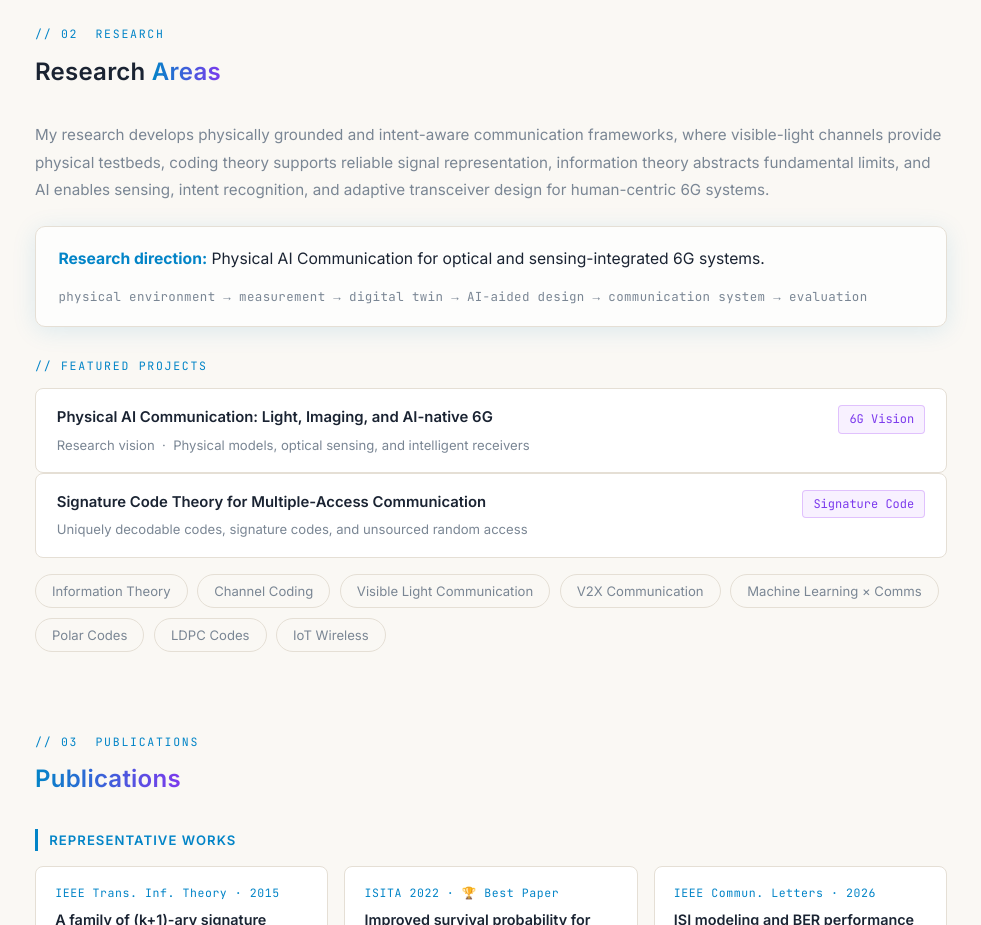
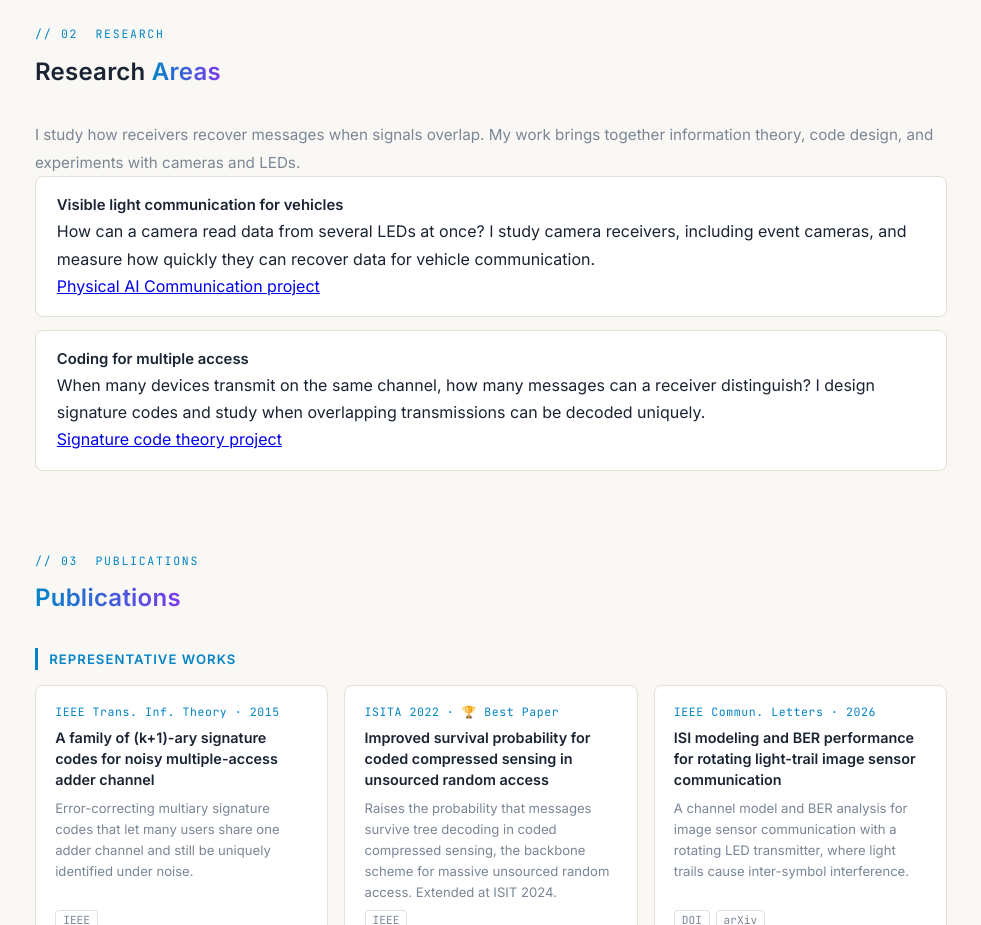
Before and after one commit to shanlu-nagoya/shanlu-nagoya.github.io, a plain HTML site: page index.html in a window 1280 px wide. Shown: the part 2060-2985 px from the top of the page, without its empty margins (149-1130 px from the left). Drawn offline with Linux system fonts and the light colour scheme.

Commit message:
Simplify the bilingual research overview around two research questions

```diff
--- a/index.html
+++ b/index.html
@@ -712,60 +712,24 @@
     <div class="section-label">// 02 &nbsp;<span lang-en>RESEARCH</span><span lang-ja>研究内容</span></div>
     <h2><span lang-en>Research <span class="hl">Areas</span></span><span lang-ja>研究<span class="hl">領域</span></span></h2>
     <p class="desc">
-      <span lang-en>My research develops physically grounded and intent-aware communication frameworks, where visible-light channels provide physical testbeds, coding theory supports reliable signal representation, information theory abstracts fundamental limits, and AI enables sensing, intent recognition, and adaptive transceiver design for human-centric 6G systems.</span>
-      <span lang-ja>私の研究は、人間中心の6Gシステムに向けて、物理的根拠に基づく意図認識型通信フレームワークを構築することを目的としています。可視光チャネルを物理的な検証基盤とし、符号理論により信頼性の高い信号表現を支え、情報理論により基本限界を抽象化し、AIによりセンシング、意図認識、適応的な送受信機設計を実現します。</span>
+      <span lang-en>I study how receivers recover messages when signals overlap. My work brings together information theory, code design, and experiments with cameras and LEDs.</span>
+      <span lang-ja>複数の信号が重なるとき、受信機はそれぞれのメッセージをどう読み取れるのか。この問いを、情報理論と符号設計、そしてカメラとLEDを用いた実験から研究しています。</span>
     </p>
-    <div class="research-statement">
-      <p>
-        <span lang-en><strong>Research direction:</strong> Physical AI Communication for optical and sensing-integrated 6G systems.</span>
-        <span lang-ja><strong>研究方向：</strong> 光・センシング統合6Gシステムに向けた Physical AI Communication。</span>
-      </p>
-      <div class="mini-line">
-        <span lang-en>physical environment → measurement → digital twin → AI-aided design → communication system → evaluation</span>
-        <span lang-ja>物理環境 → 計測 → デジタルツイン → AI支援設計 → 通信システム → 評価</span>
+    <div class="project-grid">
+      <div class="project-item">
+        <div>
+          <div class="project-name"><span lang-en>Visible light communication for vehicles</span><span lang-ja>車両向けの可視光通信</span></div>
+          <p><span lang-en>How can a camera read data from several LEDs at once? I study camera receivers, including event cameras, and measure how quickly they can recover data for vehicle communication.</span><span lang-ja>カメラは複数のLEDが同時に送るデータをどう読み取れるのか。イベントカメラを含むカメラ受信機を研究し、車両通信でデータを読み取るまでの遅延を実験で調べています。</span></p>
+          <a href="projects/physical-ai-communication/index.html"><span lang-en>Physical AI Communication project</span><span lang-ja>光通信とPhysical AIの研究</span></a>
+        </div>
       </div>
-    </div>
-
-    <!-- Featured Projects -->
-    <div style="margin-top:1.8rem;">
-      <div class="section-label" style="margin-bottom:0.8rem;">// <span lang-en>FEATURED PROJECTS</span><span lang-ja>注目プロジェクト</span></div>
-      <a href="projects/physical-ai-communication/index.html" class="project-item" style="text-decoration:none; display:flex;">
+      <div class="project-item">
         <div>
-          <div class="project-name">
-            <span lang-en>Physical AI Communication: Light, Imaging, and AI-native 6G</span>
-            <span lang-ja>Physical AI Communication：光・イメージング・AIネイティブ6G</span>
-          </div>
-          <div class="project-meta">
-            <span lang-en>Research vision &nbsp;·&nbsp; Physical models, optical sensing, and intelligent receivers</span>
-            <span lang-ja>研究ビジョン &nbsp;·&nbsp; 物理モデル、光センシング、知的受信機</span>
-          </div>
+          <div class="project-name"><span lang-en>Coding for multiple access</span><span lang-ja>多元接続のための符号設計</span></div>
+          <p><span lang-en>When many devices transmit on the same channel, how many messages can a receiver distinguish? I design signature codes and study when overlapping transmissions can be decoded uniquely.</span><span lang-ja>多数の端末が同じ通信路で同時に送信するとき、受信機はいくつのメッセージを識別できるのか。シグネチャ符号を設計し、重なった信号から各メッセージを一意に復号できる条件を調べています。</span></p>
+          <a href="projects/signature-code/index.html"><span lang-en>Signature code theory project</span><span lang-ja>シグネチャ符号理論の研究</span></a>
         </div>
-        <div class="project-funder">6G Vision</div>
-      </a>
-      <a href="projects/signature-code/index.html" class="project-item" style="text-decoration:none; display:flex;">
-        <div>
-          <div class="project-name">
-            <span lang-en>Signature Code Theory for Multiple-Access Communication</span>
-            <span lang-ja>多元接続通信のためのシグネチャ符号理論</span>
-          </div>
-          <div class="project-meta">
-            <span lang-en>Uniquely decodable codes, signature codes, and unsourced random access</span>
-            <span lang-ja>一意復号可能符号、シグネチャ符号、アンソースドランダムアクセス</span>
-          </div>
-        </div>
-        <div class="project-funder">Signature Code</div>
-      </a>
-    </div>
-
-    <div class="tags">
-      <span class="tag"><span lang-en>Information Theory</span><span lang-ja>情報理論</span></span>
-      <span class="tag"><span lang-en>Channel Coding</span><span lang-ja>通信路符号化</span></span>
-      <span class="tag"><span lang-en>Visible Light Communication</span><span lang-ja>可視光通信</span></span>
-      <span class="tag"><span lang-en>V2X Communication</span><span lang-ja>V2X通信</span></span>
-      <span class="tag"><span lang-en>Machine Learning × Comms</span><span lang-ja>機械学習×通信</span></span>
-      <span class="tag"><span lang-en>Polar Codes</span><span lang-ja>極性符号</span></span>
-      <span class="tag"><span lang-en>LDPC Codes</span><span lang-ja>LDPC符号</span></span>
-      <span class="tag"><span lang-en>IoT Wireless</span><span lang-ja>IoT無線</span></span>
+      </div>
     </div>
   </section>
 
```
